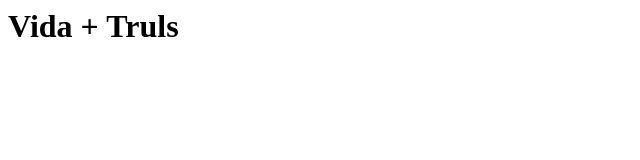
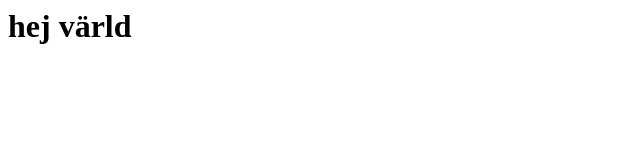
Before and after one commit to NtiElev-13/test1, a plain HTML site: page index.html in a window 1280 px wide. Shown: the whole page, without its empty margins (0-640 px from the left). Drawn offline with Linux system fonts and the light colour scheme.

Commit message:
Update index.html

```diff
--- a/index.html
+++ b/index.html
@@ -1 +1 @@
-<h1>Vida + Truls</h1>
+<h1>hej värld</h1></h1>
```
